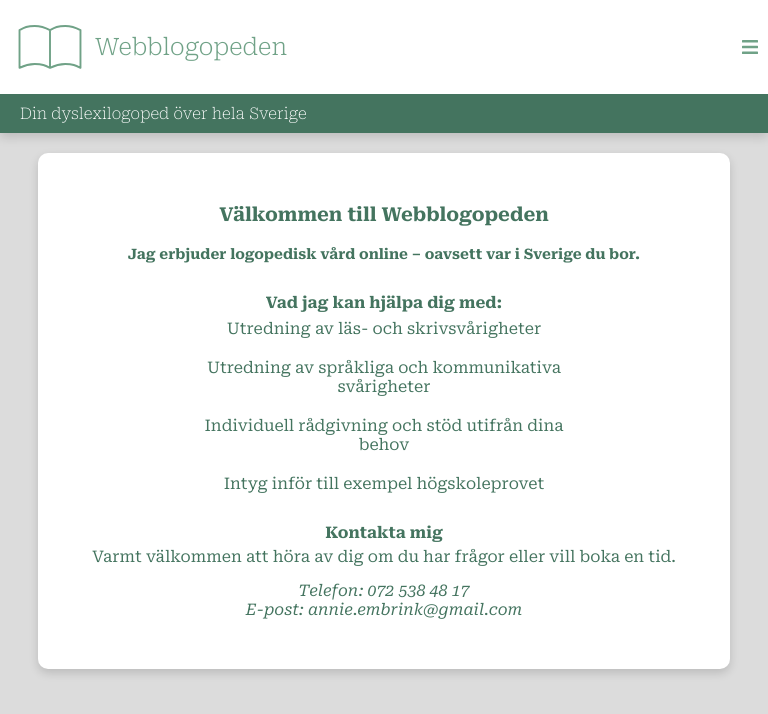
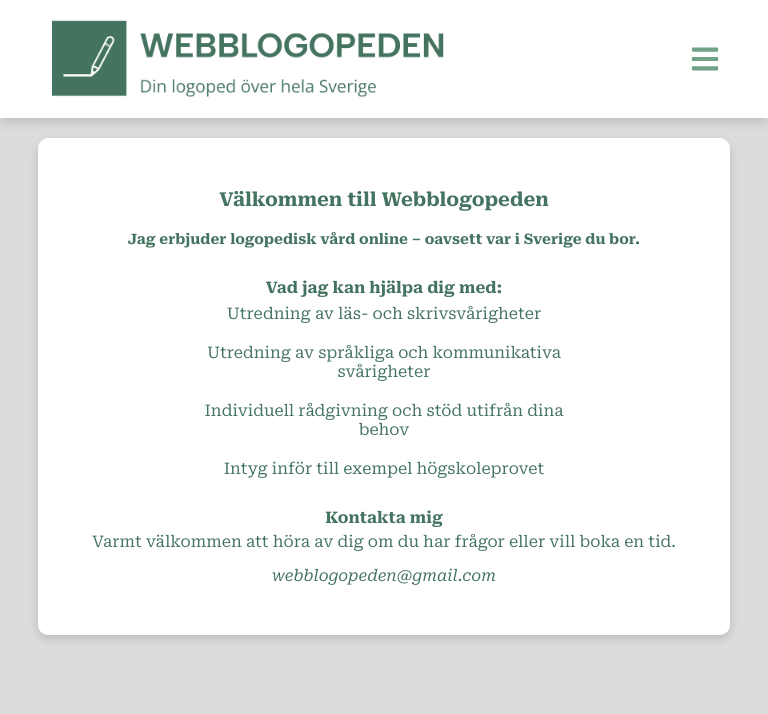
Before and after one commit to annieembrink/speechlanguagepathology, a React (Create React App) app: page / in a window 768 px wide. Shown: the top 714 px of the page. Built offline with nearby package versions, Linux system fonts and the light colour scheme.

Commit message:
new logo

```diff
--- a/src/components/menu.jsx
+++ b/src/components/menu.jsx
@@ -2,6 +2,7 @@
     return (
         <div>
         <div id="menuBar" className={open ? "open" : "closed"}>
+
           <button onClick={() => {
             setActivePage("Hem");
             setOpen(!open);
--- a/src/components/textHomePage.jsx
+++ b/src/components/textHomePage.jsx
@@ -27,8 +27,7 @@
             <p className="marginBottom">
               Varmt välkommen att höra av dig om du har frågor eller vill boka en tid.
             </p>
-            <p className="italic">Telefon: 072 538 48 17</p>
-            <p className="italic">E-post: annie.embrink@gmail.com</p>
+            <p className="italic">webblogopeden@gmail.com</p>
           </div>
         </div>
       </div>
--- a/src/pages/HomePage.jsx
+++ b/src/pages/HomePage.jsx
@@ -17,33 +17,32 @@
 
     return (
         <div>
+
             <div className="container" id="headerContainer">
                 <div id="headerName" onClick={() => setActivePage("Hem")}>
                     <div>
-                    <div id='imgDiv'>
+                    <img width={300} src="/img/webblogopeden-high-resolution-logo-transparent.png" alt="Webblogopeden logo" />
+
+                    {/* <div id='imgDiv'>
                         <svg xmlns="http://www.w3.org/2000/svg" width="100%" height="100%" viewBox="0 0 21 21">
                             <path fill="none" stroke="currentColor" strokeLinecap="round" strokeLinejoin="round" d="M18.5 6.59q-2-1.09-4-1.09c-2 0-2.667.364-4 1.09v9.91q2-1 4-1c2 0 2.667.333 4 1zm-8 0q-2-1.09-4-1.09c-2 0-2.667.364-4 1.09v9.91q2-1 4-1c2 0 2.667.333 4 1z" strokeWidth="0.5"/>
                         </svg>
                     </div>
-                    <h1 id='headerH1'>Webblogopeden</h1>
+                    <h1 id='headerH1'>Webblogopeden</h1> */}
                     </div>
 
   <div id="menuIcon" onClick={() => setOpen(!open)}>
-  {open ? <FaTimes /> : <FaBars />}
+  {open ? <FaTimes  size={30}/> : <FaBars size={30}/>}
 </div>
 
 
                 </div>
 
-                <div id='rightElements'>
+                {/* <div id='rightElements'>
                     <div id="headerTagline">
                         <h3>Din dyslexilogoped över hela Sverige</h3>
                     </div>
-                    {/* <div id="headerContact">
-                        <h4>072 538 48 17</h4>
-                        <h4>webblogopeden@gmail.com</h4>
-                    </div> */}
-                </div>
+                </div> */}
             </div>
 
             <Menu setOpen={setOpen} open={open} setActivePage={setActivePage} />
--- a/src/style.css
+++ b/src/style.css
@@ -265,6 +265,21 @@
   }
 
   /* === Responsive Adjustments === */
+
+  @media screen and (min-width: 768px) {
+    #menuIcon {
+      display: none;
+    }
+
+    #headerName {
+        justify-content: left;
+        margin-left: 20px;
+    }
+
+    img {
+        width: 400px;
+    }
+  }
   @media (max-width: 768px) {
     body {
       flex-direction: column;
@@ -280,9 +295,9 @@
         transition: transform 0.3s ease;
       }
 
-    svg {
+    /* svg {
         height: 10vh;
-    }
+    } */
 
     #flex {
       flex-direction: column;
@@ -324,7 +339,9 @@
 
     #headerName {
 justify-content: space-between;
-        padding: 5px 10px;
+        padding: 20px 10px;
+        width: 90vw;
+        margin: auto;
     }
 
     #headerName > div {
```
Also changed, not shown: public/img/webblogopeden-high-resolution-logo-transparent.png (added).
